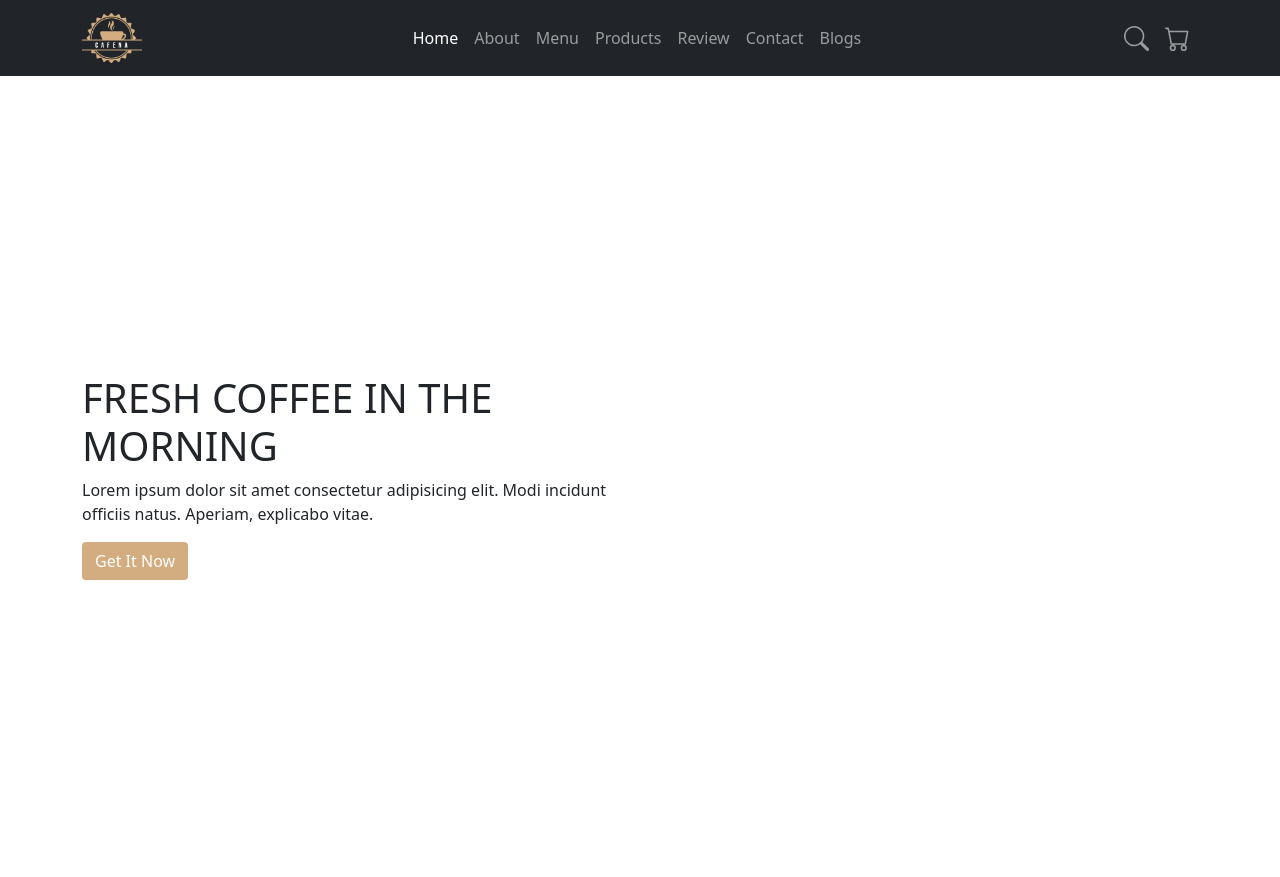
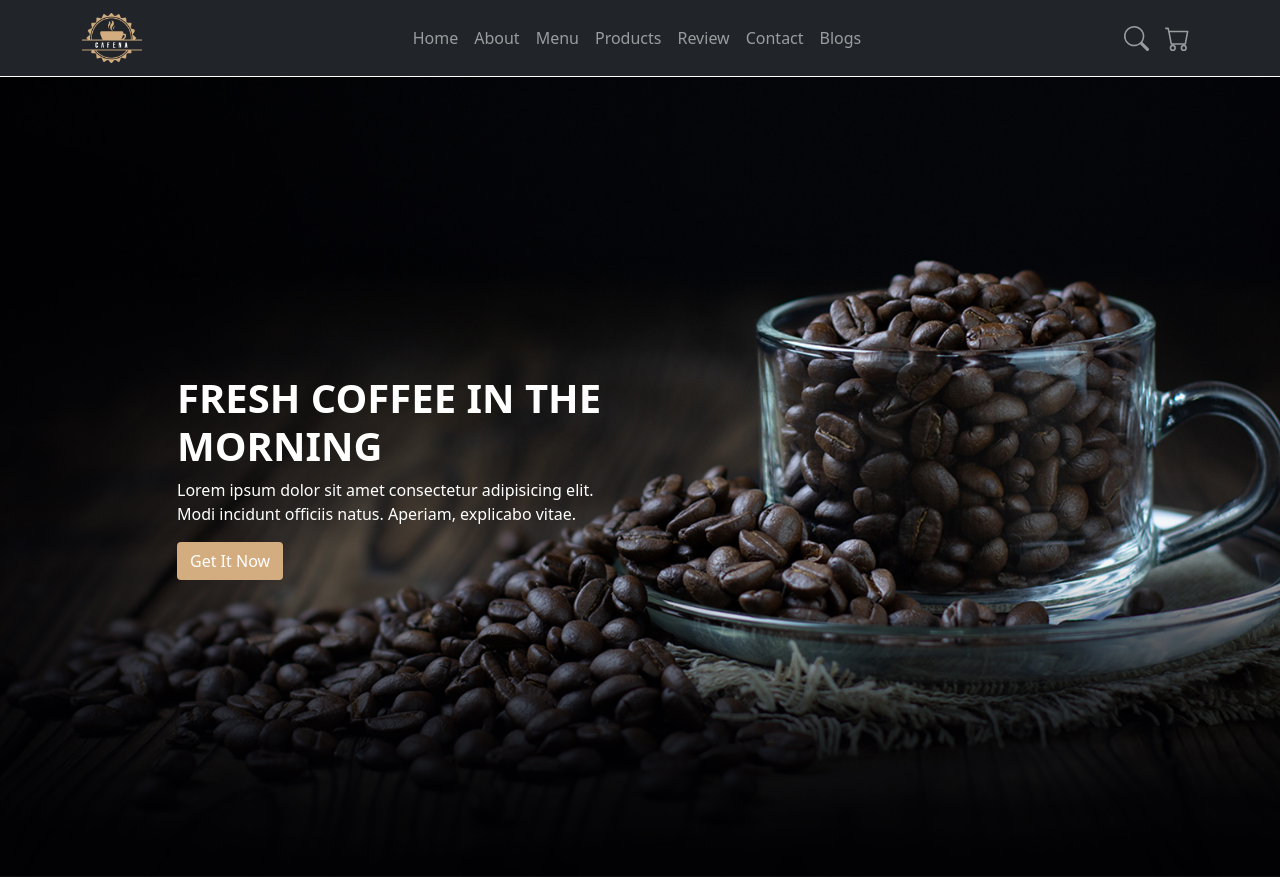
Before and after one commit to MuammarRizal31/Landing-page-coffe.github.io, a plain HTML site: page index.html in a window 1280 px wide. After the commit the page ends 800 px from the top, so only its background shows below. Drawn offline with nearby package versions, Linux system fonts and the light colour scheme.

Commit message:
mengubah file index.html

```diff
--- a/css/style.css
+++ b/css/style.css
@@ -8,5 +8,12 @@
 
 .hero {
   height: 100vh;
-  background-image: url();
+  background-image: url(../images/home-img.jpeg);
+  background-position: center;
+  background-size: cover;
 }
+
+.hovered-link > li:hover {
+  border-bottom: 1px solid grey;
+  color: gold;
+}
--- a/index.html
+++ b/index.html
@@ -13,6 +13,7 @@
     <title>Hello, world!</title>
   </head>
   <body>
+    <!-- NAVIGATION -->
     <nav class="navbar navbar-expand-lg navbar-dark bg-dark border-bottom border-white">
       <div class="container">
         <a class="navbar-brand" href="#">
@@ -22,9 +23,9 @@
           <span class="navbar-toggler-icon"></span>
         </button>
         <div class="collapse navbar-collapse" id="navbarNav">
-          <ul class="navbar-nav mx-auto">
+          <ul class="navbar-nav mx-auto hovered-link">
             <li class="nav-item">
-              <a class="nav-link active" aria-current="page" href="#">Home</a>
+              <a class="nav-link" aria-current="page" href="#">Home</a>
             </li>
             <li class="nav-item">
               <a class="nav-link" href="#">About</a>
@@ -64,11 +65,11 @@
     </nav>
 
     <!-- hero section -->
-    <section id="hero" class="hero d-flex align-items-center">
+    <section id="hero" class="hero d-flex align-items-center position-fixed w-100">
       <div class="container">
         <div class="row">
-          <div class="col-6">
-            <h1>FRESH COFFEE IN THE MORNING</h1>
+          <div class="col-5 text-white offset-1">
+            <h1 class="fw-bold fs-1">FRESH COFFEE IN THE MORNING</h1>
             <p>Lorem ipsum dolor sit amet consectetur adipisicing elit. Modi incidunt officiis natus. Aperiam, explicabo vitae.</p>
             <div class="button">
               <button class="btn bg-coffee text-white">Get It Now</button>
```
